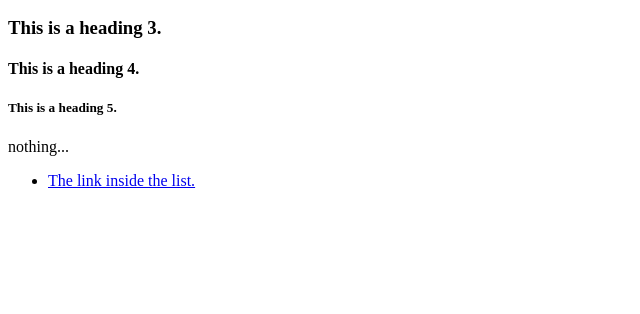
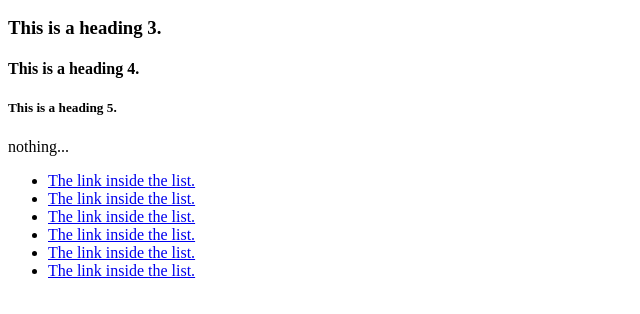
Before and after one commit to acolyte0/newbie01, a plain HTML site: page index.html in a window 1280 px wide. Shown: the part 110-424 px from the top of the page, without its empty margins (0-640 px from the left). Drawn offline with Linux system fonts and the light colour scheme.

Commit message:
added more list items...

```diff
--- a/index.html
+++ b/index.html
@@ -15,6 +15,11 @@
         <p>nothing...</p>
         <ul>
             <li><a href="#">The link inside the list.</a></li>
+            <li><a href="#">The link inside the list.</a></li>
+            <li><a href="#">The link inside the list.</a></li>
+            <li><a href="#">The link inside the list.</a></li>
+            <li><a href="#">The link inside the list.</a></li>
+            <li><a href="#">The link inside the list.</a></li>
         </ul>
     </div>
 </body>
```
